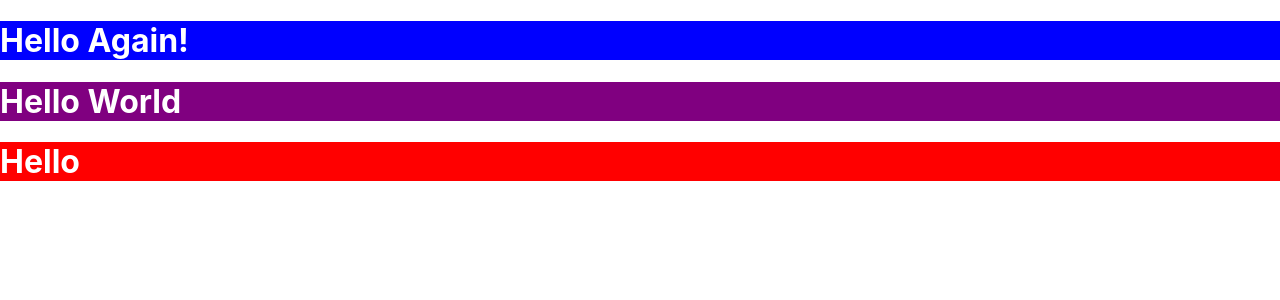
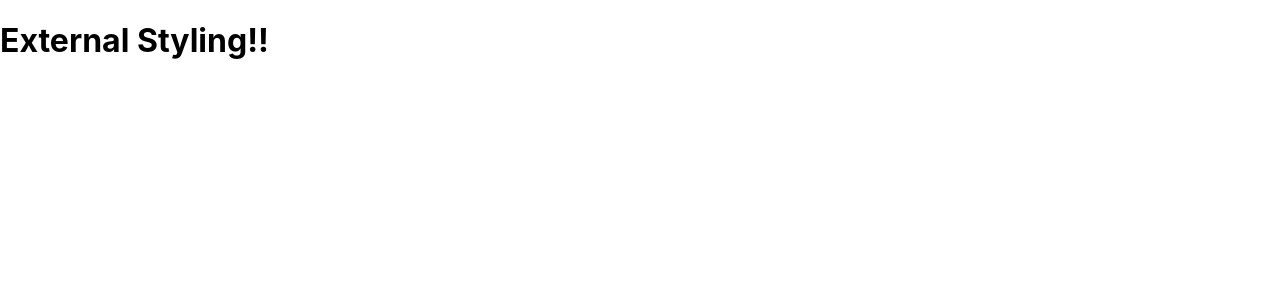
Before and after one commit to Chinmay-Karpe/my-react-app, a React (Create React App) app: page / in a window 1280 px wide. Shown: the top 300 px of the page. Built offline with nearby package versions, Linux system fonts and the light colour scheme.

Commit message:
basic styling

```diff
--- a/src/App.css
+++ /dev/null
@@ -1,4 +0,0 @@
-.beautify {
-  color: white;
-  background-color: blue;
-}
--- a/src/App.js
+++ b/src/App.js
@@ -1,17 +1,7 @@
-import "./App.css";
-
 function App() {
-  let mystyle = { color: "white", background: "purple" };
-
   return (
     <div>
-      <h1 className="beautify">Hello Again!</h1>
-
-      {/*This is kind of internal. Note:Only one curly braces.*/}
-      <h1 style={mystyle}>Hello World</h1>
-
-      {/*This is INLINE STYLE*/}
-      <h1 style={{ color: "white", backgroundColor: "red" }}>Hello</h1>
+      <h1 className="beautify">External Styling!!</h1>
     </div>
   );
 }
```
